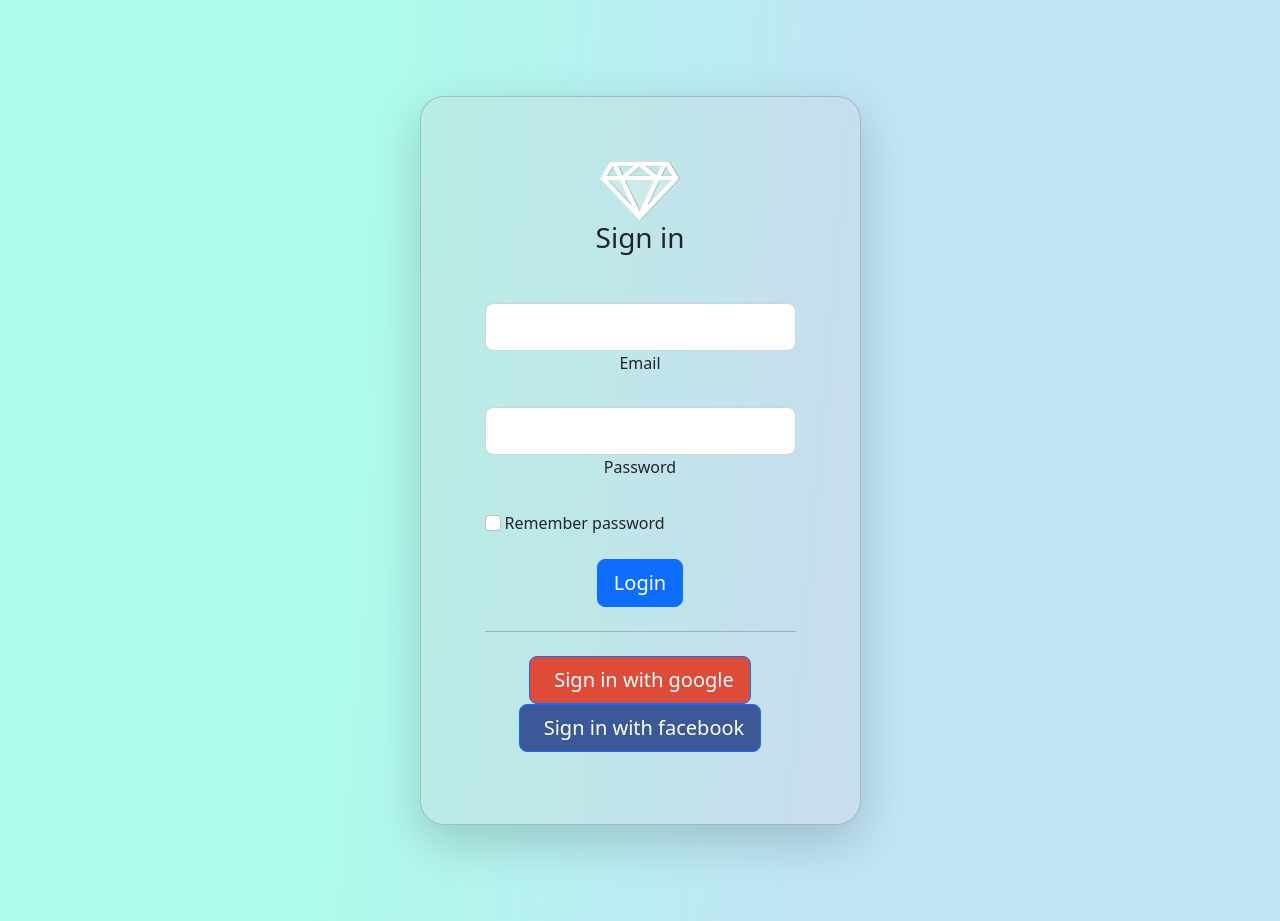
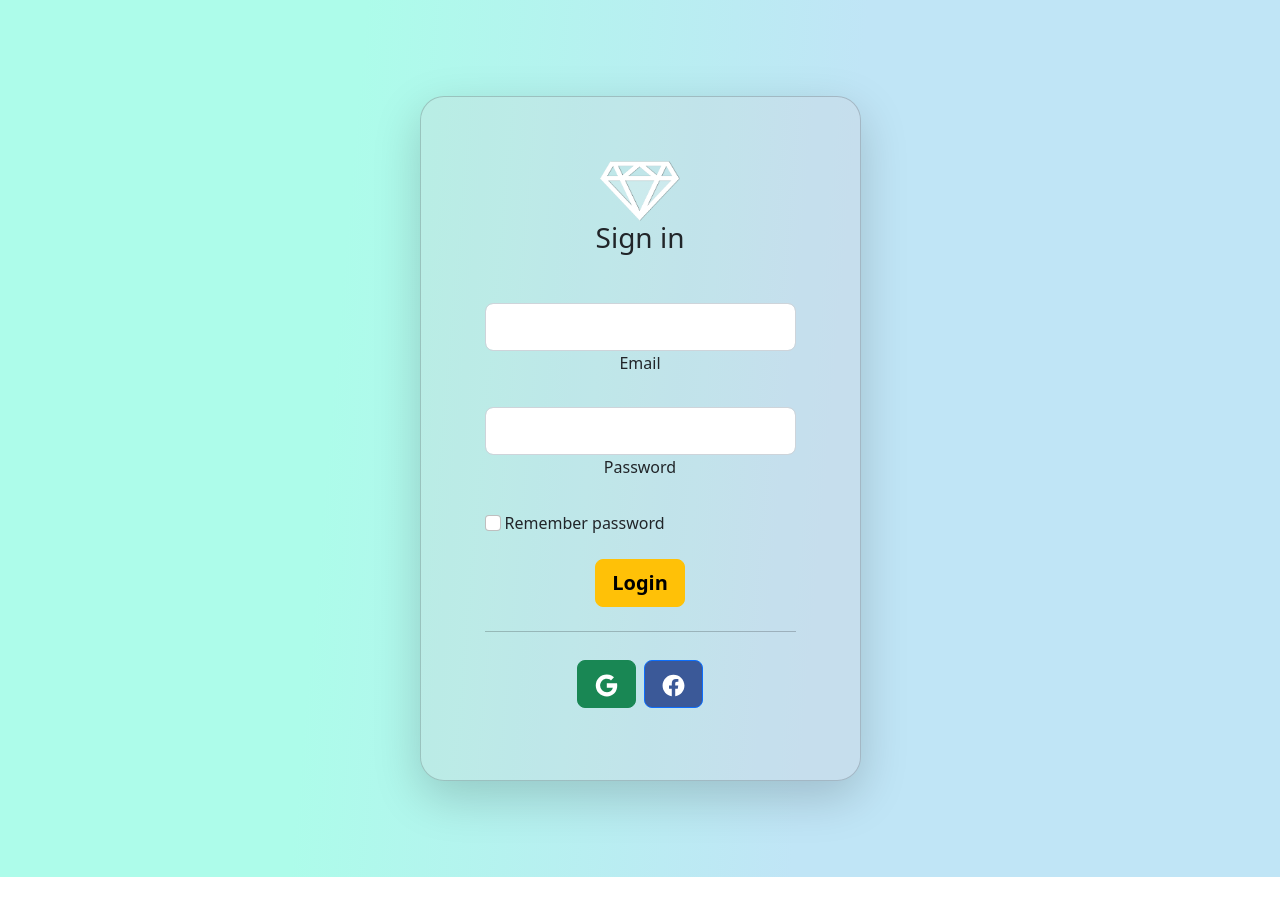
Before and after one commit to Donna-Sayos/theme-practice, a React (Create React App) app: page / in a window 1280 px wide. After the commit the page ends 877 px from the top, so only its background shows below. Built offline with nearby package versions, Linux system fonts and the light colour scheme.

Commit message:
installed react-icons

```diff
--- a/package.json
+++ b/package.json
@@ -10,6 +10,7 @@
     "react": "^18.2.0",
     "react-bootstrap": "^2.7.0",
     "react-dom": "^18.2.0",
+    "react-icons": "^4.7.1",
     "react-scripts": "5.0.1",
     "web-vitals": "^2.1.4"
   },
--- a/src/component/form/Form.js
+++ b/src/component/form/Form.js
@@ -1,3 +1,4 @@
+import { IoLogoFacebook, IoLogoGoogle } from "react-icons/io5"
 import DIAMOND from "../../component/assets/diamond.png";
 
 export default function Form() {
@@ -47,28 +48,25 @@ export default function Form() {
                 </div>
 
                 <button
-                  className="btn btn-primary btn-lg btn-block"
+                  className="btn btn-warning btn-lg btn-block"
                   type="submit"
                 >
-                  Login
+                 <b>Login</b>
                 </button>
 
                 <hr className="my-4" />
 
                 <button
-                  className="btn btn-lg btn-block btn-primary"
-                  style={{ background: "#dd4b39" }}
+                  className="btn btn-lg btn-block btn-success mb-2 m-1"
                   type="submit"
                 >
-                  <i className="fab fa-google me-2"></i> Sign in with google
+                  <IoLogoGoogle size={25} />
                 </button>
                 <button
-                  className="btn btn-lg btn-block btn-primary mb-2"
-                  style={{ background: "#3b5998" }}
+                  className="facebook btn btn-lg btn-block btn-primary mb-2 m-1"
                   type="submit"
                 >
-                  <i className="fab fa-facebook-f me-2"></i>Sign in with
-                  facebook
+                  <IoLogoFacebook size={25} />
                 </button>
               </div>
             </div>
--- a/src/styles.css
+++ b/src/styles.css
@@ -6,3 +6,7 @@ body {
     border-radius: 1.5rem;
     background-color: rgba(222,194,203, 0.2);
 }
+
+.facebook {
+    background-color: #3b5998;
+}
```
Also changed, not shown: 1 other file (tests, documents, lock files or other folders).
